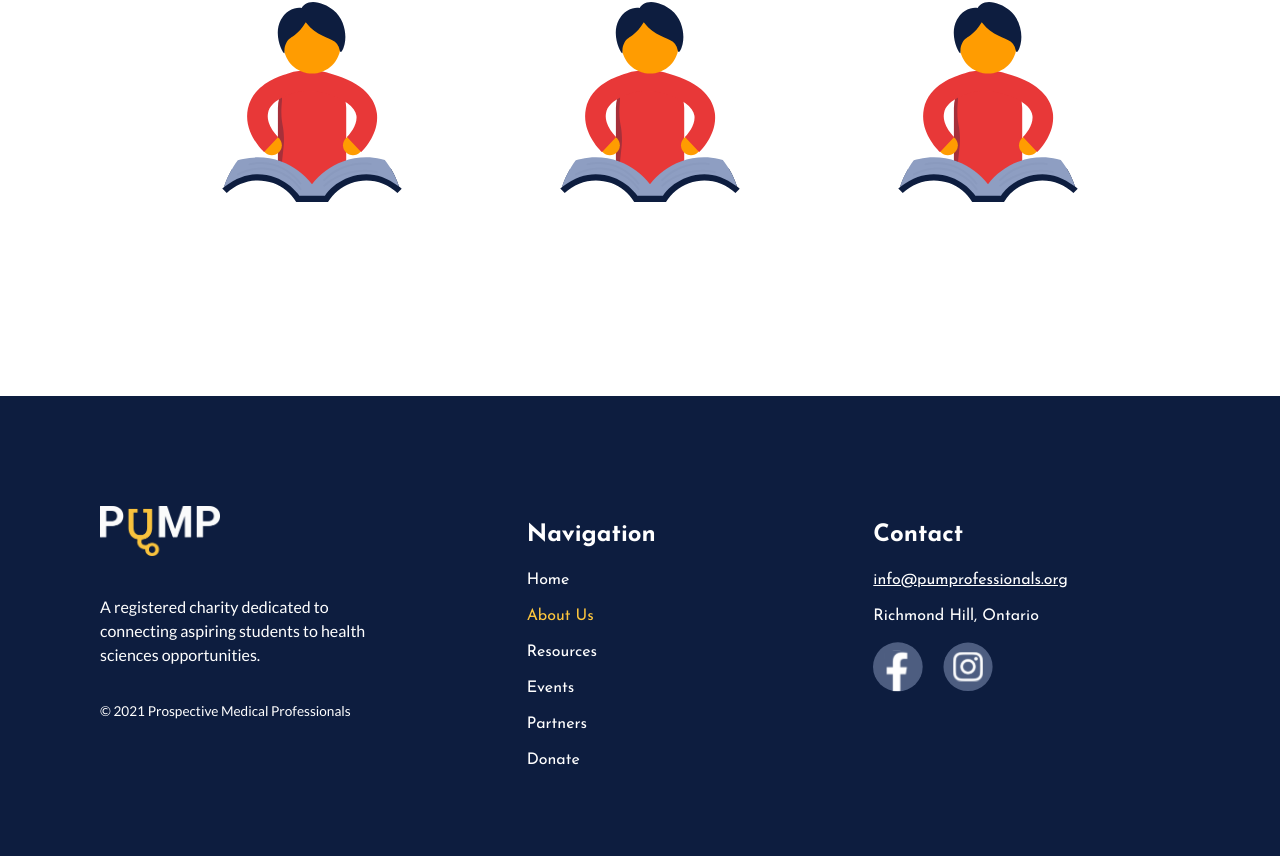
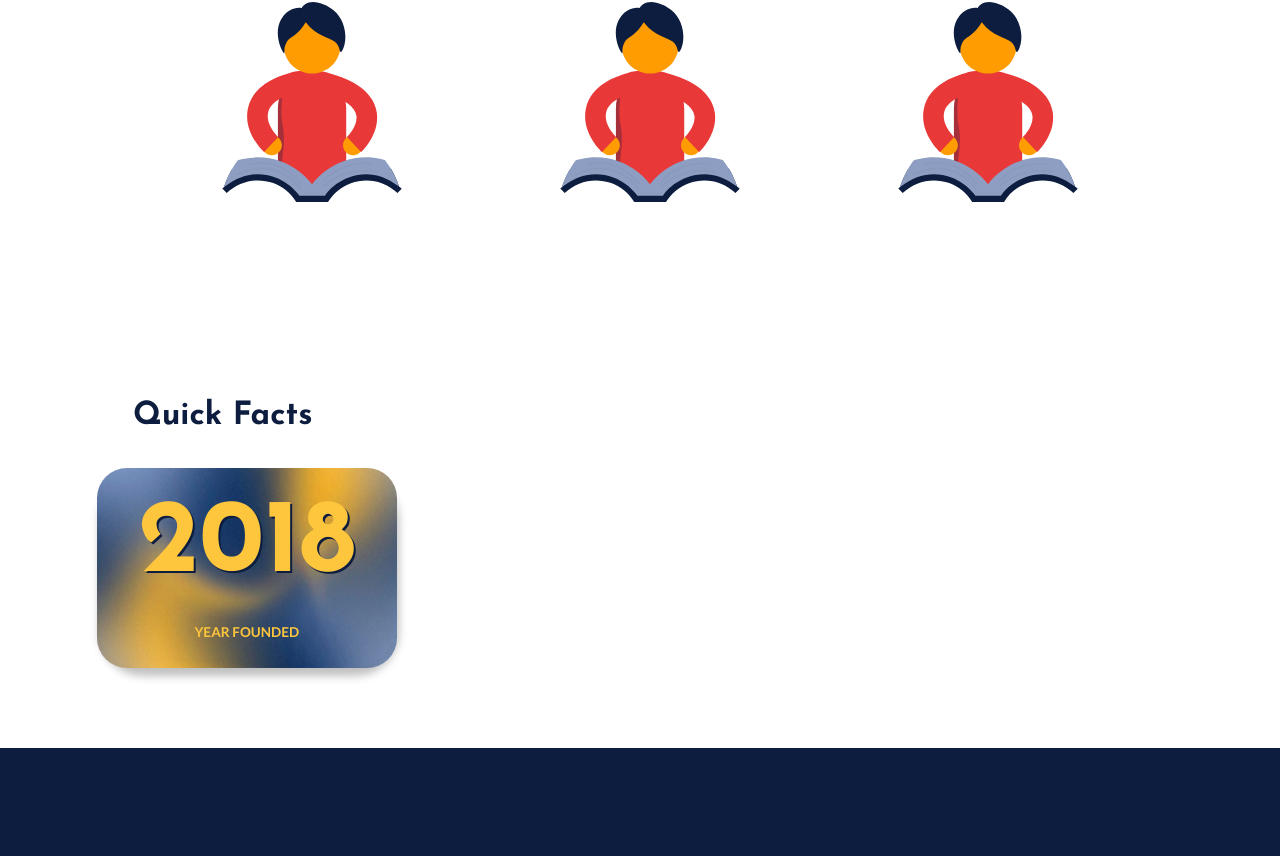
Before and after one commit to PuMProfessionals/pump-web-v2, a Next.js app: page /about in a window 1280 px wide. Shown: the part 436-1292 px from the top of the page. Built offline with nearby package versions, Linux system fonts and the light colour scheme.

Commit message:
created ImageCard and started the beginnings of the quick facts section on the about change. pushing this to get help with font-size error on description of the imagecard

```diff
--- /dev/null
+++ b/components/ImageCard.jsx
@@ -0,0 +1,139 @@
+import Image from "next/image";
+import styled from "styled-components";
+
+import { Text } from "./Text";
+import { baseTheme } from "../theme";
+import { media } from "../utils";
+
+/*
+    Example:
+    - image: image
+    - impactNum: some number or title of the entire card
+    - Description: text (cool statistic caption)
+    - textColour: color of the title and description in card
+    - opacity: adjusts how transparent the image will be
+    - textSize: size of text at the very top (title)
+    - imageHeight and imageWidth are dimensions of thumbnail
+*/
+export function ImageCard({
+  image,
+  cardTitle,
+  description,
+  textColour = baseTheme.colors.navy,
+  opacity = 1,
+  titleSize = 3.5,
+  descriptionSize = 2,
+  imageHeight = 200,
+  imageWidth = 300,
+  ...props
+}) {
+  return (
+    <Wrapper
+      imageWidth={imageWidth}
+      cardHeight={imageHeight}
+      image={image}
+      {...props}
+    >
+      <Section>
+        <ImageWrapper>
+          <SImage
+            alt={`Card image for ${cardTitle} ${description}`}
+            src={image}
+            height={imageHeight}
+            width={imageWidth}
+            opacity={opacity}
+          />
+          <Content textColour={textColour} {...props}>
+            <Title titleSize={titleSize}>{cardTitle}</Title>
+            {!!description && (
+              <Description textColour={textColour} descriptionSize={descriptionSize}>
+                {description}
+              </Description>
+            )}
+          </Content>
+        </ImageWrapper>
+      </Section>
+    </Wrapper>
+  );
+}
+
+const Wrapper = styled.div`
+  margin-left: 20px;
+  margin-top: 20px;
+  border-radius: 44px;
+  margin-bottom: 30px;
+  box-shadow: 2px 8px 8px rgba(0, 0, 0, 0.25);
+  ${({ theme, cardHeight, imageWidth, image }) => `
+        height: ${cardHeight}px;
+        max-width: ${imageWidth}px;
+        background-image: url(${image});
+        p {
+            font-family: ${theme.font.lato};
+            font-size: ${theme.size.small};
+            line-height: 1.5;
+        }
+  `};
+  ${media(
+    370,
+    `
+      max-width: 240px;
+      margin-left: 0;
+      padding-bottom: 20px;
+    `
+  )};
+`;
+const Section = styled.div`
+  display: flex;
+  flex-direction: column;
+`;
+const ImageWrapper = styled.div`
+  display: flex;
+  justify-content: center;
+`;
+const Title = styled.h2`
+  ${({ theme, titleSize }) => `
+        font-family: ${theme.font.josefin};
+        font-size: ${titleSize}rem;
+        text-shadow: 2px 2px ${theme.colors.navy};
+    `};
+  font-weight: bold;
+  text-align: center;
+  margin: 25px 0px;
+
+  ${media(
+    "tablet",
+    `
+      margin: 40px 0px 10px 0px;
+    `
+  )};
+`;
+const Content = styled.div`
+  ${({ textColour }) => `
+    color: ${textColour};
+`};
+  position: absolute;
+`;
+//It is this block of css that is not functioning, the colour changes just fine but for some reason font-size just will not work
+const Description = styled(Text)`
+  display: flex;
+  ${({ theme, textColour }) => `
+        font-family: ${theme.font.josefin};
+        color: ${textColour};
+    `};
+  font-weight: 600;
+  text-align: center;
+  font-size: 3rem;
+  justify-content: center;
+  ${media(
+    "tablet",
+    `
+      margin: 0 5% 5% 5%;
+    `
+  )};
+`;
+const SImage = styled(Image)`
+  border-radius: 30px;
+  ${({ opacity }) => `
+    opacity: ${opacity};
+  `};
+`;
--- a/components/ImpactCard.jsx
+++ b/components/ImpactCard.jsx
@@ -1,7 +1,9 @@
 import styled from "styled-components";
 import Image from "next/image";
+
 import { Text } from "./Text";
 import { media } from "../utils";
+import { baseTheme } from "../theme";
 
 /*
     Example:
@@ -18,7 +20,7 @@ export const ImpactCard = ({
   isImageTop = true,
   cardTitle,
   description,
-  textColour,
+  textColour = baseTheme.colors.navy,
   titleSize = 3.5,
   imageHeight = 200,
   imageWidth = 300,
--- a/components/index.js
+++ b/components/index.js
@@ -9,3 +9,4 @@ export { ImpactCard } from "./ImpactCard";
 export { LeftImageTextLayout } from "./LeftImageTextLayout";
 export { Video } from "./Video";
 export { StudentResource } from "./StudentResource";
+export { ImageCard } from "./ImageCard";
--- a/pages/about.jsx
+++ b/pages/about.jsx
@@ -1,6 +1,6 @@
 import Head from "next/head";
 import { PageLayout } from "../sections/hoc";
-import { ValueSection } from "../sections/about";
+import { ValueSection, QuickFacts } from "../sections/about";
 
 export default function About() {
   return (
@@ -10,6 +10,7 @@ export default function About() {
       </Head>
       <PageLayout>
         <ValueSection />
+        <QuickFacts />
       </PageLayout>
     </div>
   );
--- /dev/null
+++ b/sections/about/QuickFacts.jsx
@@ -0,0 +1,41 @@
+import styled from "styled-components";
+
+import TieDye1 from "../../public/about/tie-dye-rect.jpg";
+import { Text, ImageCard } from "../../components";
+import { baseTheme } from "../../theme";
+import { media } from "../../utils";
+
+export const QuickFacts = ({ ...props }) => (
+  <Wrapper {...props}>
+    <Title size={baseTheme.size.h1} bold="true">
+      Quick Facts
+    </Title>
+    <ImageCard
+      image={TieDye1}
+      cardTitle="2018"
+      description="YEAR FOUNDED"
+      textColour={baseTheme.colors.yellow}
+      opacity={0.95}
+      titleSize={6.5}
+    />
+  </Wrapper>
+);
+
+const Wrapper = styled.div`
+  margin-bottom: 10vh;
+  padding: 0 2%;
+  ${media(
+    1400,
+    `
+            padding: 0 6%;
+        `
+  )};
+`;
+
+const Title = styled(Text)`
+  padding: 0 5%;
+  ${({ theme }) => `
+      font-family: ${theme.font.josefin};
+      color: ${theme.colors.navy};
+  `};
+`;
--- a/sections/about/index.js
+++ b/sections/about/index.js
@@ -1 +1,2 @@
 export { ValueSection } from "./ValueSection";
+export { QuickFacts } from "./QuickFacts";
```
Also changed, not shown: public/about/tie-dye-rect.jpg (added), public/about/tie-dye-sq.png (added).
